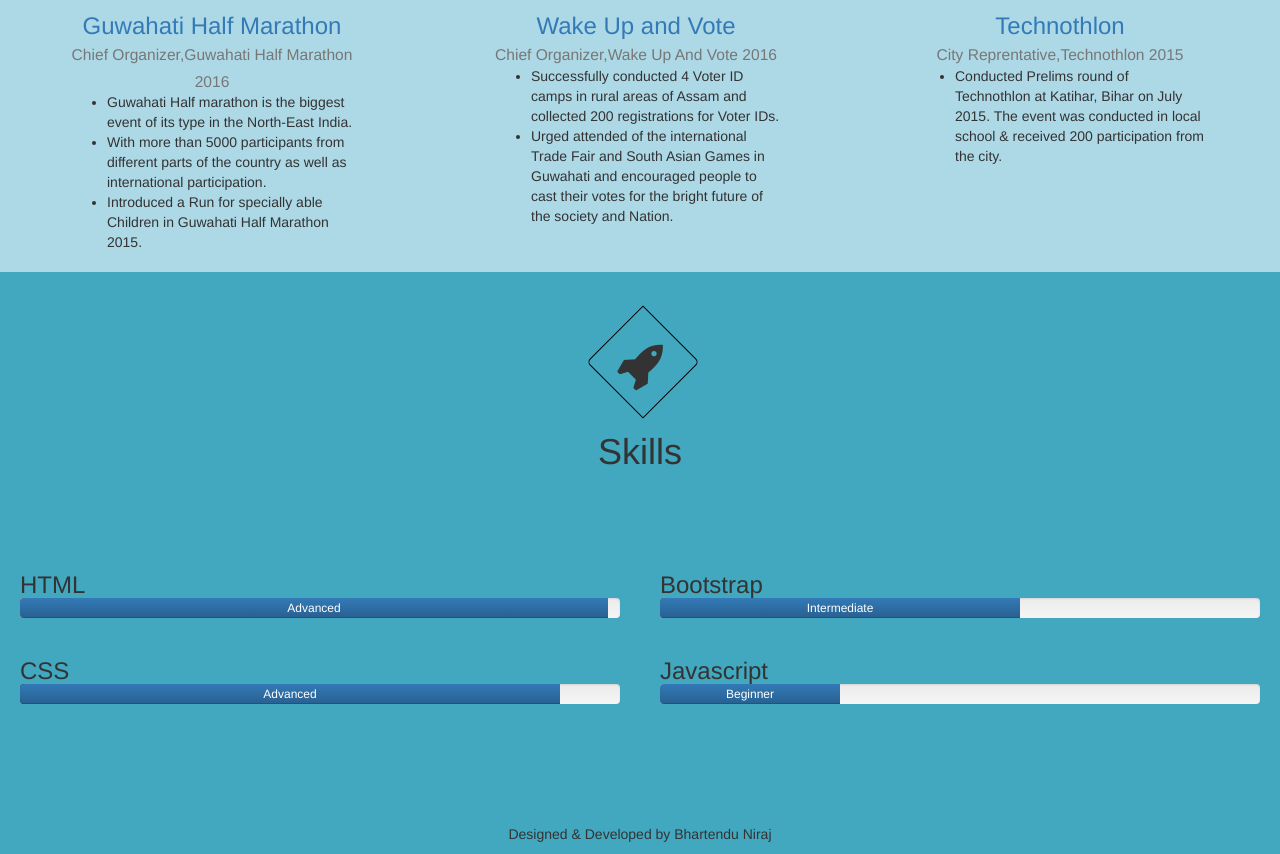
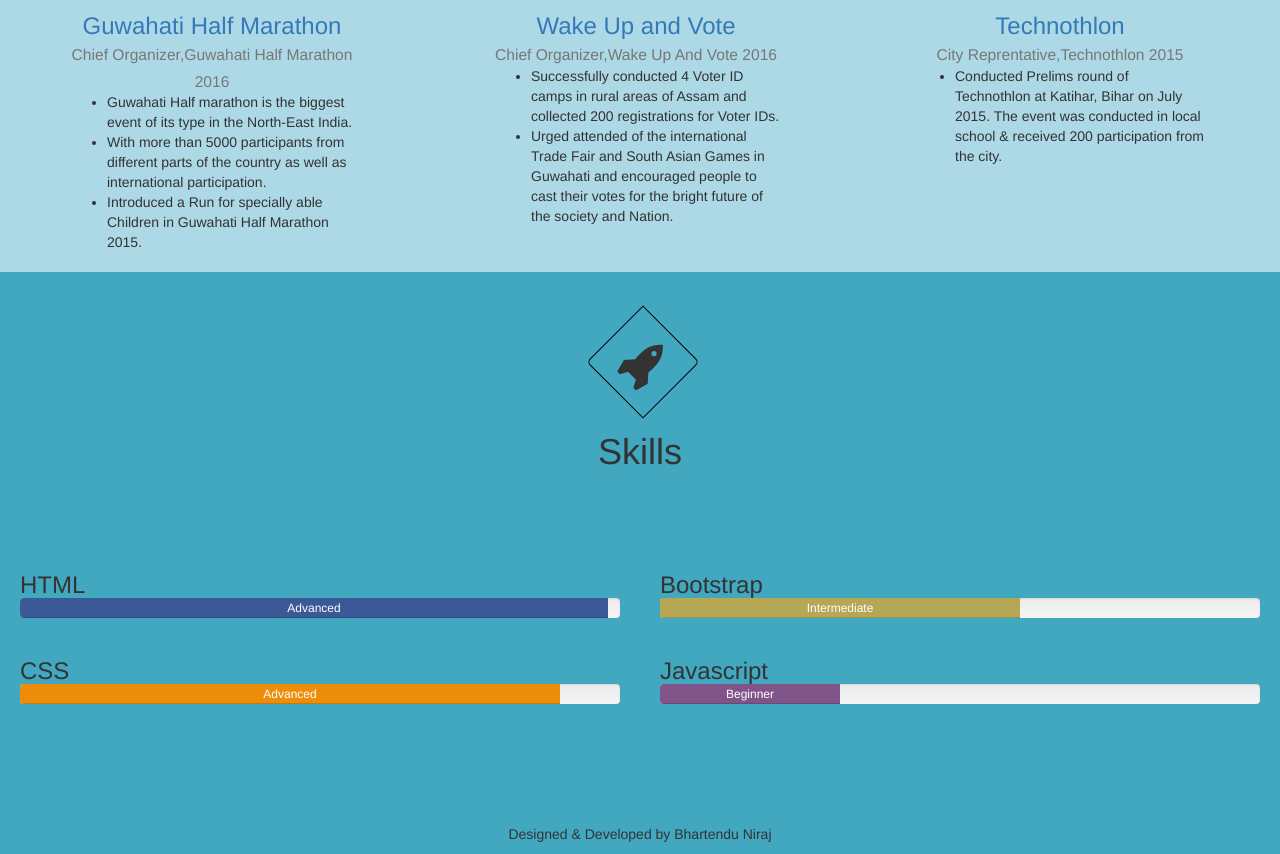
Before and after one commit to NRJ7017/nrj, a plain HTML site: page index.html in a window 1280 px wide. Shown: the part 2492-3346 px from the top of the page. Drawn offline with nearby package versions, Linux system fonts and the light colour scheme.

Commit message:
Update mystyles.css

```diff
--- a/css/mystyles.css
+++ b/css/mystyles.css
@@ -200,14 +200,18 @@ hr{
     margin-top: 50px;
 }
 .progress-bar1{
-	background-color:#FF5A0A;
+     background-image: none;
+	background-color:#3B5997;
 }
 .progress-bar2{
-	background-color:#0E0021;
+     background-image: none;
+	background-color:#EE8D0A;
 }
 .progress-bar3{
-	background-color:#433022;
+    background-image: none;
+	background-color:#B6A754
 }
 .progress-bar4{
-	background-color:#75A4D2;
+     background-image: none;
+	background-color:#805489;
 }
```
